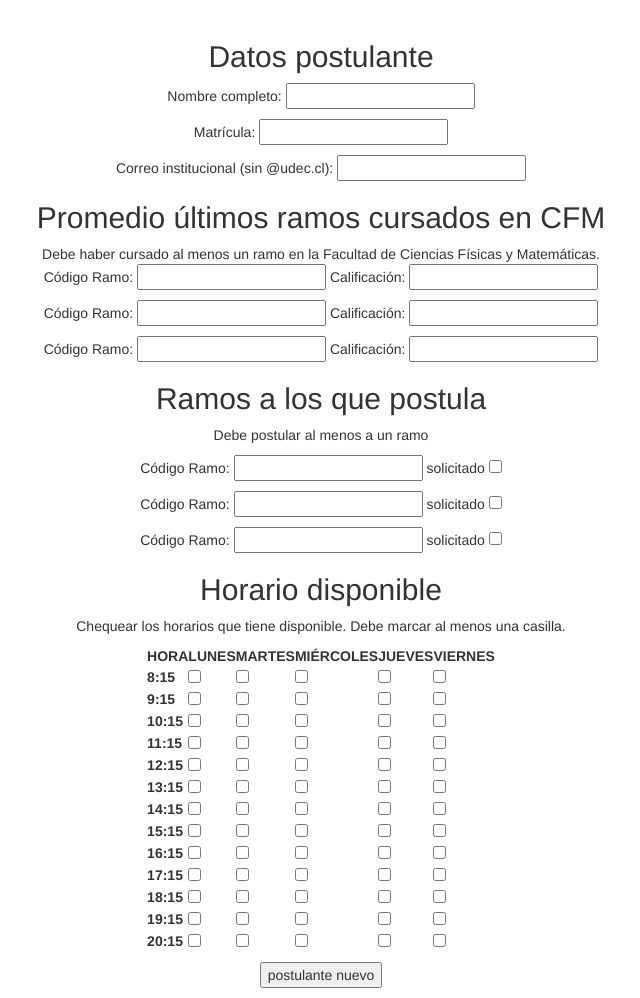
After one commit to gobenavides/SISCOM, a PHP site: page /postulante0.php in a window 1280 px wide. The commit adds this page. Shown: the whole page, without its empty margins (319-959 px from the left). Run offline with PHP 8.4, Linux system fonts and the light colour scheme; lists and menus that the app fills with data are empty; some libraries are stand-ins or nearby versions.

Commit message:
agregué mail y separé postulante nuevo y viejo

```diff
--- a/index.html
+++ b/index.html
@@ -36,8 +36,8 @@
         <div class="collapse navbar-collapse" id="bs-example-navbar-collapse-1">
           <ul class="nav navbar-nav"> <!-- esto es una lista desordenada -->
             <li class="active"><a href="administrador.php">Administrador<span class="sr-only">(current)</span></a></li> <!-- Falta crear página de adminitrador-->
-            <li class="active"><a href="postulante.php">Postulante<span class="sr-only">(current)</span></a></li>
-
+            <li class="active"><a href="postulante0.php">Postulante Nuevo<span class="sr-only">(current)</span></a></li>
+            <li class="active"><a href="postulante1.php">Postulante Ya Registrado<span class="sr-only">(current)</span></a></li>
               </ul>
 
             </li>
--- /dev/null
+++ b/postulante0.php
@@ -0,0 +1,76 @@
+<!DOCTYPE html>
+<html>
+<head>
+      <meta charset="UTF-8">
+
+
+      <link type="text/css" rel="stylesheet" href="css/bootstrap.css"  media="screen,projection"/>   <!-- Aca añado mis documentos que contienen los estilos, que utilizare en nuestra pagina, <link> nos indica que utilizaremos el documento indicado en href="documento", en este caso es el framework bootstrap del que les hable y el que les recomiendo usar. Bootstrap tiene estilos css y funciones javascript que debemos importar (referirnos a ella con link), en este caso estamos añadiendo la parte de estilos(css) y en la siguiente linea añadiremos la parte javascript (es un lenguaje de programacion orientado a desarrollo web, nos ayuda a crear páginas dinámicas, cualquier duda me dicen)  -->
+
+      <script src="https://ajax.googleapis.com/ajax/libs/jquery/3.2.1/jquery.min.js"></script> <!-- Importe ajax, no se preocupen por esto pero les puede ser utíl para quien quiera aprender más -->
+      <script src="https://maxcdn.bootstrapcdn.com/bootstrap/3.3.7/js/bootstrap.min.js"></script><!-- Parte Js de bootstrap -->
+      <title>Formulario de Postulación</title>
+</head>
+<body>
+      <center><br/>
+	<form action='submit-postulante_nuevo.php' method=post>
+	<h2>Datos postulante </h2>
+	<p>Nombre completo: <input type=text name=nombre /> </p>
+	<p>Matrícula: <input type=text name=matricula /> </p>
+  <p>Correo institucional (sin @udec.cl): <input type=text name=mail /> </p>
+  <h2> Promedio últimos ramos cursados en CFM </h2>
+  Debe haber cursado al menos un ramo en la Facultad de Ciencias Físicas y Matemáticas.
+  <p>Código Ramo: <input type=text name=ramo_cursado1 /> Calificación: <input type=text name=nota1 /><br></p>
+  <p>Código Ramo: <input type=text name=ramo_cursado2 /> Calificación: <input type=text name=nota2 /><br></p>
+  <p>Código Ramo: <input type=text name=ramo_cursado3 /> Calificación: <input type=text name=nota3 /><br></p>
+  <h2> Ramos a los que postula </h2>
+  <p>Debe postular al menos a un ramo </p>
+  <p>Código Ramo: <input type=text name=ramo1 /> solicitado <input type="checkbox" name="solicitado1" value="solicitado1"><br></p>
+  <p>Código Ramo: <input type=text name=ramo2 /> solicitado <input type="checkbox" name="solicitado2" value="solicitado2"><br></p>
+  <p>Código Ramo: <input type=text name=ramo3 /> solicitado <input type="checkbox" name="solicitado3" value="solicitado3"><br></p>
+  <h2> Horario disponible </h2>
+	<p> Chequear los horarios que tiene disponible. Debe marcar al menos una casilla. </p>
+<p><table>
+  <tr>
+	 <th>HORA</th><th>LUNES </th><th>MARTES</th><th> MIÉRCOLES</th><th> JUEVES </th><th>VIERNES </th></tr><tr>
+	<th>8:15</th><th> <input type="checkbox" name="1-lunes" value="1-lunes"></th><th><input type="checkbox" name="1-martes" value="1-martes"></th><th>
+	<input type="checkbox" name="1-miercoles" value="1-miercoles"></th><th><input type="checkbox" name="1-jueves" value="1-jueves"></th><th>
+	<input type="checkbox" name="1-viernes" value="1-viernes"></th></tr><tr>
+	<th>9:15 </th><th><input type="checkbox" name="2-lunes" value="2-lunes"></th><th><input type="checkbox" name="2-martes" value="2-martes"></th><th>
+	<input type="checkbox" name="2-miercoles" value="2-miercoles"></th><th><input type="checkbox" name="2-jueves" value="2-jueves"></th><th>
+	<input type="checkbox" name="2-viernes" value="2-viernes"></th></tr><tr>
+	<th>10:15 </th><th><input type="checkbox" name="3-lunes" value="3-lunes"></th><th><input type="checkbox" name="3-martes" value="3-martes"></th><th>
+	<input type="checkbox" name="3-miercoles" value="3-miercoles"></th><th><input type="checkbox" name="3-jueves" value="3-jueves"></th><th>
+	<input type="checkbox" name="3-viernes" value="3-viernes"></th></tr><tr>
+	<th>11:15</th><th> <input type="checkbox" name="4-lunes" value="4-lunes"></th><th><input type="checkbox" name="4-martes" value="4-martes"></th><th>
+	<input type="checkbox" name="4-miercoles" value="4-miercoles"></th><th><input type="checkbox" name="4-jueves" value="4-jueves"></th><th>
+	<input type="checkbox" name="4-viernes" value="4-viernes"></th></tr><tr>
+	<th>12:15</th><th> <input type="checkbox" name="5-lunes" value="5-lunes"></th><th><input type="checkbox" name="5-martes" value="5-martes"></th><th>
+	<input type="checkbox" name="5-miercoles" value="5-miercoles"></th><th><input type="checkbox" name="5-jueves" value="5-jueves"></th><th>
+	<input type="checkbox" name="5-viernes" value="5-viernes"></th></tr><tr>
+	<th>13:15</th><th> <input type="checkbox" name="6-lunes" value="6-lunes"></th><th><input type="checkbox" name="6-martes" value="6-martes"></th><th>
+	<input type="checkbox" name="6-miercoles" value="6-miercoles"></th><th><input type="checkbox" name="6-jueves" value="6-jueves"></th><th>
+	<input type="checkbox" name="6-viernes" value="6-viernes"></th></tr><tr>
+	<th>14:15</th><th> <input type="checkbox" name="7-lunes" value="7-lunes"></th><th><input type="checkbox" name="7-martes" value="7-martes"></th><th>
+	<input type="checkbox" name="7-miercoles" value="7-miercoles"></th><th><input type="checkbox" name="7-jueves" value="7-jueves"></th><th>
+	<input type="checkbox" name="7-viernes" value="7-viernes"></th></tr><tr>
+	<th>15:15</th><th> <input type="checkbox" name="8-lunes" value="8-lunes"></th><th><input type="checkbox" name="8-martes" value="8-martes"></th><th>
+	<input type="checkbox" name="8-miercoles" value="8-miercoles"></th><th><input type="checkbox" name="8-jueves" value="8-jueves"></th><th>
+	<input type="checkbox" name="8-viernes" value="8-viernes"></th></tr><tr>
+	<th>16:15</th><th> <input type="checkbox" name="9-lunes" value="9-lunes"></th><th><input type="checkbox" name="9-martes" value="9-martes"></th><th>
+	<input type="checkbox" name="9-miercoles" value="9-miercoles"></th><th><input type="checkbox" name="9-jueves" value="9-jueves"></th><th>
+	<input type="checkbox" name="9-viernes" value="9-viernes"></th></tr><tr>
+	<th>17:15</th><th> <input type="checkbox" name="10-lunes" value="10-lunes"></th><th><input type="checkbox" name="10-martes" value="10-martes"></th><th>
+	<input type="checkbox" name="10-miercoles" value="10-miercoles"></th><th><input type="checkbox" name="10-jueves" value="10-jueves"></th><th>
+	<input type="checkbox" name="10-viernes" value="10-viernes"></th></tr><tr>
+	<th>18:15</th><th> <input type="checkbox" name="11-lunes" value="11-lunes"></th><th><input type="checkbox" name="11-martes" value="11-martes"></th><th>
+	<input type="checkbox" name="11-miercoles" value="11-miercoles"></th><th><input type="checkbox" name="11-jueves" value="11-jueves"></th><th>
+	<input type="checkbox" name="11-viernes" value="11-viernes"></th></tr><tr>
+	<th>19:15 </th><th><input type="checkbox" name="12-lunes" value="12-lunes"></th><th><input type="checkbox" name="12-martes" value="12-martes"></th><th>
+	<input type="checkbox" name="12-miercoles" value="12-miercoles"></th><th><input type="checkbox" name="12-jueves" value="12-jueves"></th><th>
+	<input type="checkbox" name="12-viernes" value="12-viernes"></th></tr><tr>
+	<th>20:15</th><th> <input type="checkbox" name="13-lunes" value="13-lunes"></th><th><input type="checkbox" name="13-martes" value="13-martes"></th><th>
+	<input type="checkbox" name="13-miercoles" value="13-miercoles"></th><th><input type="checkbox" name="13-jueves" value="13-jueves"></th><th>
+	<input type="checkbox" name="13-viernes" value="13-viernes"></th></tr></table></p>
+		<p><input type="submit" value="postulante nuevo"></p></form>	  </center>
+</body>
+</html>
```
Also changed, not shown: SQL_BASEDATOS_SISCOM.sql (+6 -5 lines), postulante1.php (renamed from postulante.php, +4 -4 lines), submit-postulante_nuevo.php (renamed from submit-postulante.php, +2 -299 lines), submit-postulante_viejo.php (added, +325 -0 lines).
